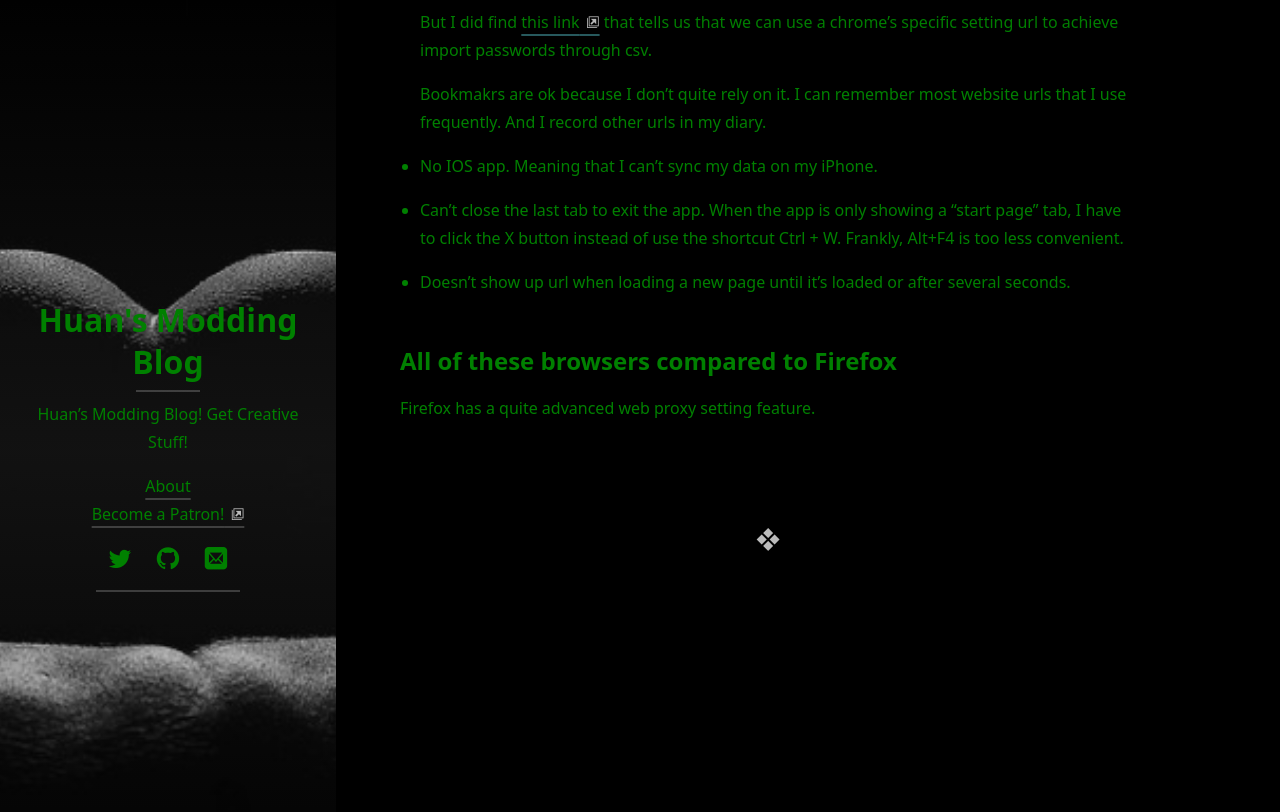
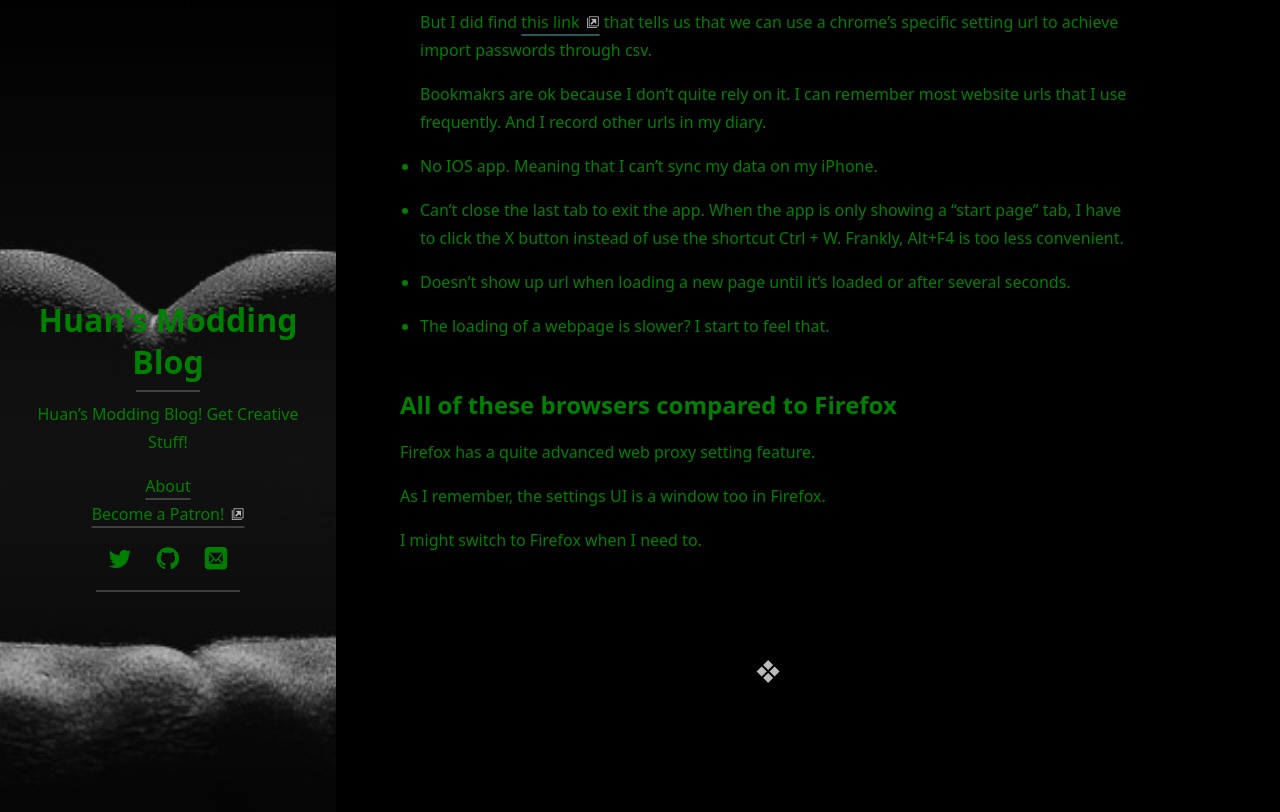
Before and after one commit to huanrenfeng/huanrenfeng.github.io, a Jekyll site: the page built from _posts/2020-11-19-switch-from-chrome-to-edge-to-vivaldi.md, in a window 1280 px wide and 900 px high, scrolled down 1787 px. Shown: the top 812 px of the window. Built offline with Jekyll 4.4.1, drawn with Linux system fonts in a browser that asks for light colours; cached includes are drawn as plain includes; nearby versions of some CDN libraries; some web fonts are replaced; our own code applies the rules of GitHub Pages for plain Markdown files; library files that are not in the unit come from our copies; before the commit the page ends 2555 px from its top, so only the background shows below that; some of the changed text lies outside the part shown.

Commit message:
Update 2020-11-19-switch-from-chrome-to-edge-to-vivaldi.md

```diff
--- a/_posts/2020-11-19-switch-from-chrome-to-edge-to-vivaldi.md
+++ b/_posts/2020-11-19-switch-from-chrome-to-edge-to-vivaldi.md
@@ -22,7 +22,7 @@
 
 4. I simply don't like the way win10 do it. It is suggesting using Edge everywhere. Did Microsoft forgot the antitrust case about its browser before?
 
-## Other Vivaldi's Nice Experience
+## Other Nice Experience of Vivaldi
 
 I find it a great browser, and perhaps the best browser.
 
@@ -62,6 +62,12 @@
 
 - Doesn't show up url when loading a new page until it's loaded or after several seconds.
 
+- The loading of a webpage is slower? I start to feel that.
+
 ## All of these browsers compared to Firefox
 
 Firefox has a quite advanced web proxy setting feature.
+
+As I remember, the settings UI is a window too in Firefox.
+
+I might switch to Firefox when I need to.
```
